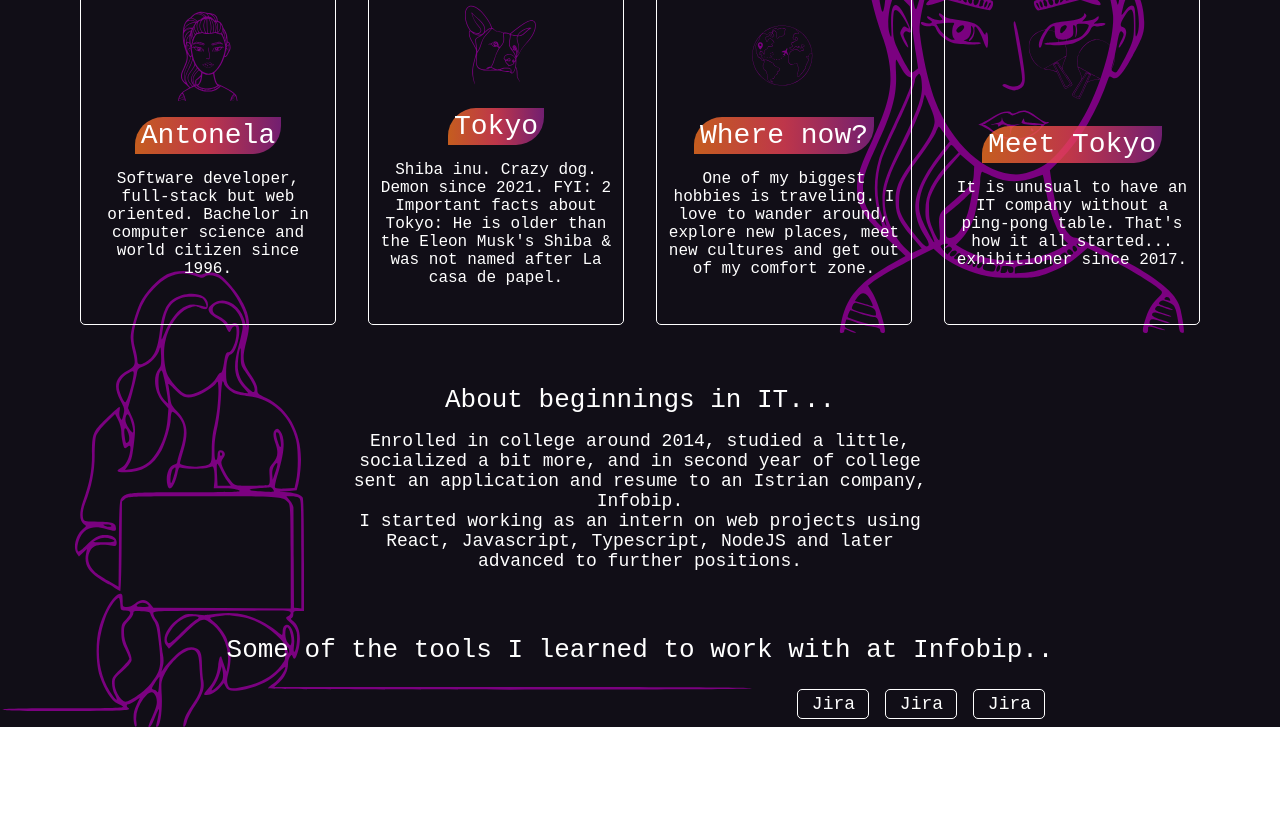
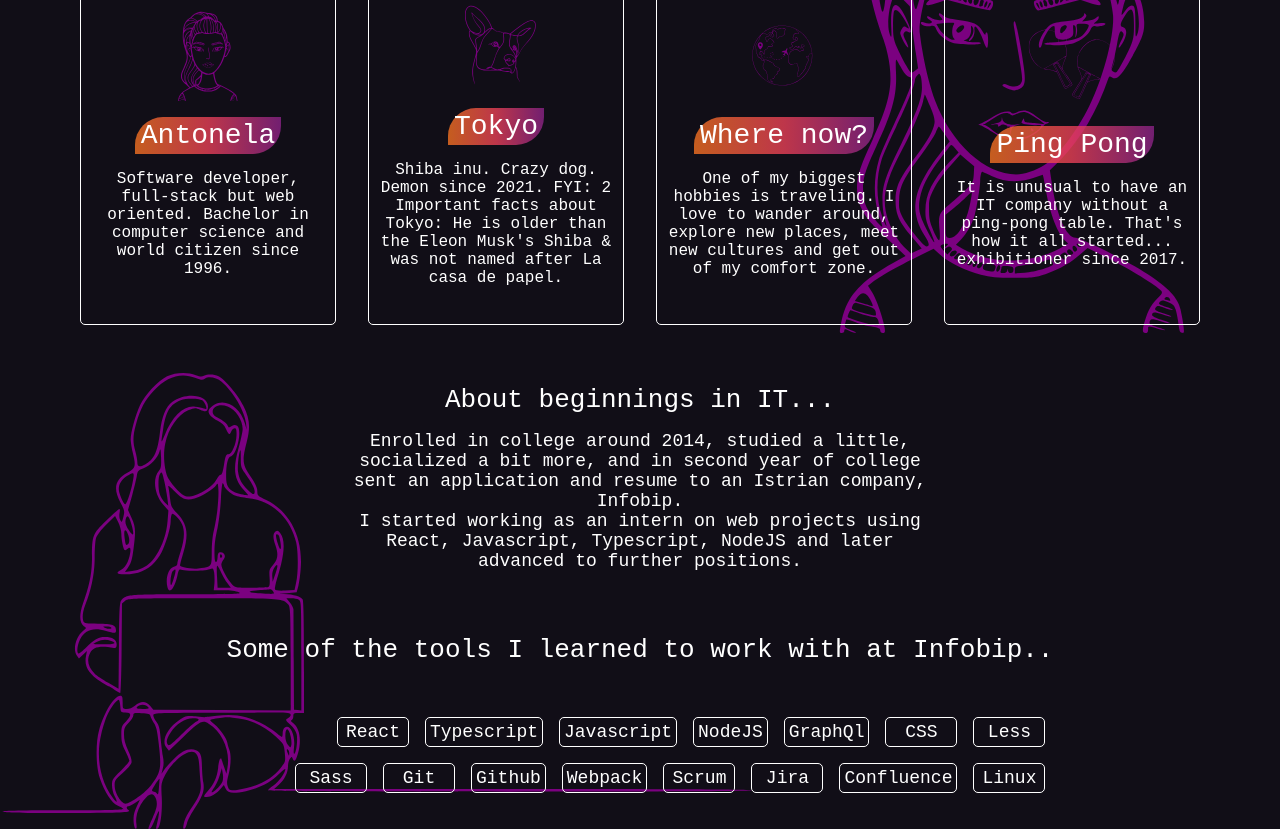
Before and after one commit to BilosNelly/about-nela, a React (Create React App) app: page / in a window 1280 px wide. Shown: the part 200-1029 px from the top of the page. Before the commit the page ends 927 px from the top, so only its background shows below. Built offline with nearby package versions, Linux system fonts and the light colour scheme.

Commit message:
Added skills

```diff
--- a/src/App.js
+++ b/src/App.js
@@ -1,6 +1,6 @@
 import { dogo, avatar, tennis, world } from "./assets";
 import "./App.scss";
-import { Container } from "./components";
+import { Chip, Container } from "./components";
 
 function App() {
   return (
@@ -37,7 +37,7 @@ function App() {
 
         <Container
           img={tennis}
-          title={"Meet Tokyo"}
+          title={"Ping Pong"}
           text={
             "It is unusual to have an IT company without a ping-pong table. That's how it all started... exhibitioner since 2017."
           }
@@ -56,17 +56,23 @@ function App() {
           <span className="my-web__about__title">Some of the tools I learned to work with at Infobip..</span>
 
           <div className="my-web__skills__item__wrapper">
-            <div className="my-web__skills__item">
-              <span>Jira</span>
-            </div>
+          <Chip name={'React'}/>
+            <Chip name={'Typescript'}/>
+            <Chip name={'Javascript'}/>
+            <Chip name={'NodeJS'}/>
+            <Chip name={'GraphQl'}/>
+            <Chip name={'CSS'}/>
+            <Chip name={'Less'}/>
+            <Chip name={'Sass'}/>
+            <Chip name={'Git'}/>
+            <Chip name={'Github'}/>
+            <Chip name={'Webpack'}/>
+            <Chip name={'Scrum'}/>
+            <Chip name={'Jira'}/>
+            <Chip name={'Confluence'}/>
+            <Chip name={'Linux'}/>
 
-            <div className="my-web__skills__item">
-              <span>Jira</span>
-            </div>
 
-            <div className="my-web__skills__item">
-              <span>Jira</span>
-            </div>
           </div>
 
         </div>
--- a/src/App.scss
+++ b/src/App.scss
@@ -117,6 +117,10 @@
       &__wrapper {
         display: flex;
         justify-content: flex-end;
+        flex-wrap: wrap;
+        align-self: flex-end;
+        max-width: 780px;
+        padding: 28px 0;
       }
     }
   }
--- /dev/null
+++ b/src/components/chip.jsx
@@ -0,0 +1,9 @@
+export const Chip = (props) => {
+    return (
+        <div className="my-web__skills__item">
+            <span>{props.name}</span>
+        </div>
+    );
+}
+
+export default Chip;
--- a/src/components/index.jsx
+++ b/src/components/index.jsx
@@ -1,5 +1,7 @@
+import Chip from './chip';
 import Container from './container';
 
 export {
+    Chip,
     Container,
 }
```
Also changed, not shown: src/components/container.jsx (indentation only).
